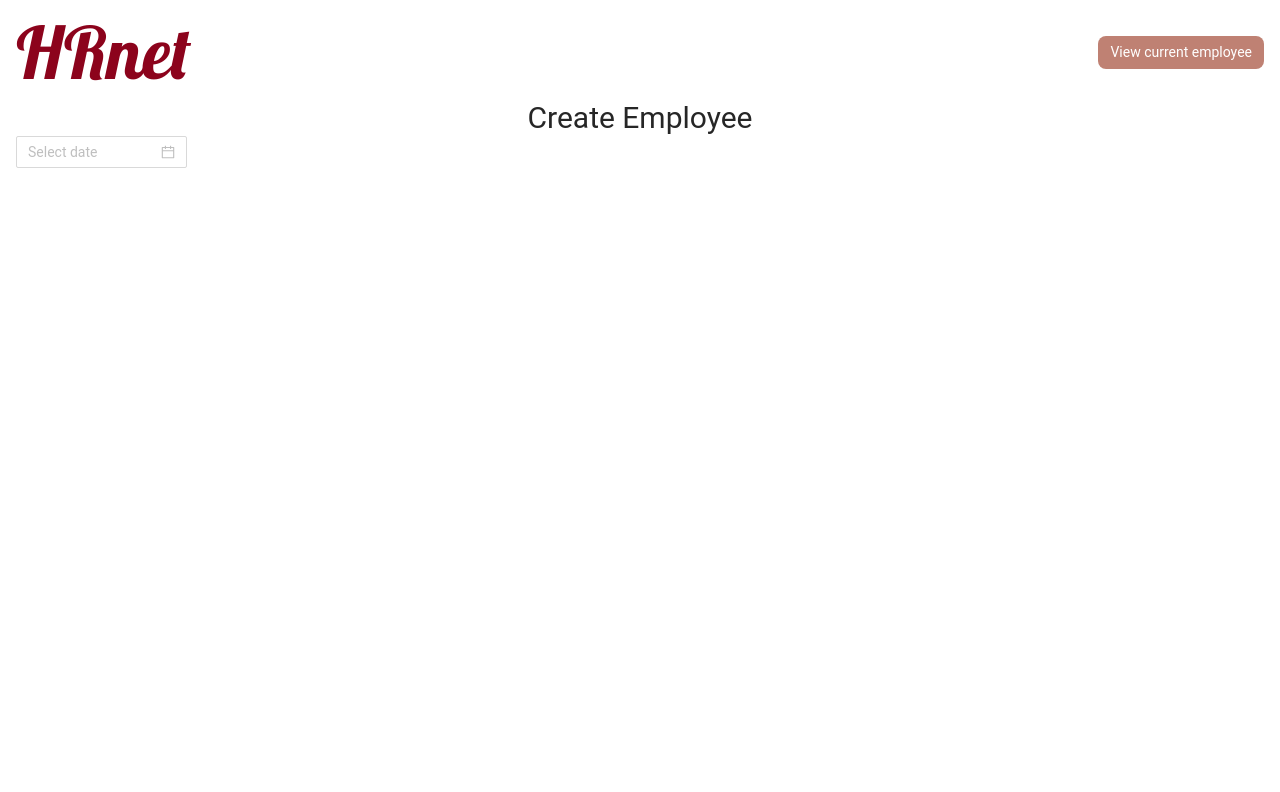
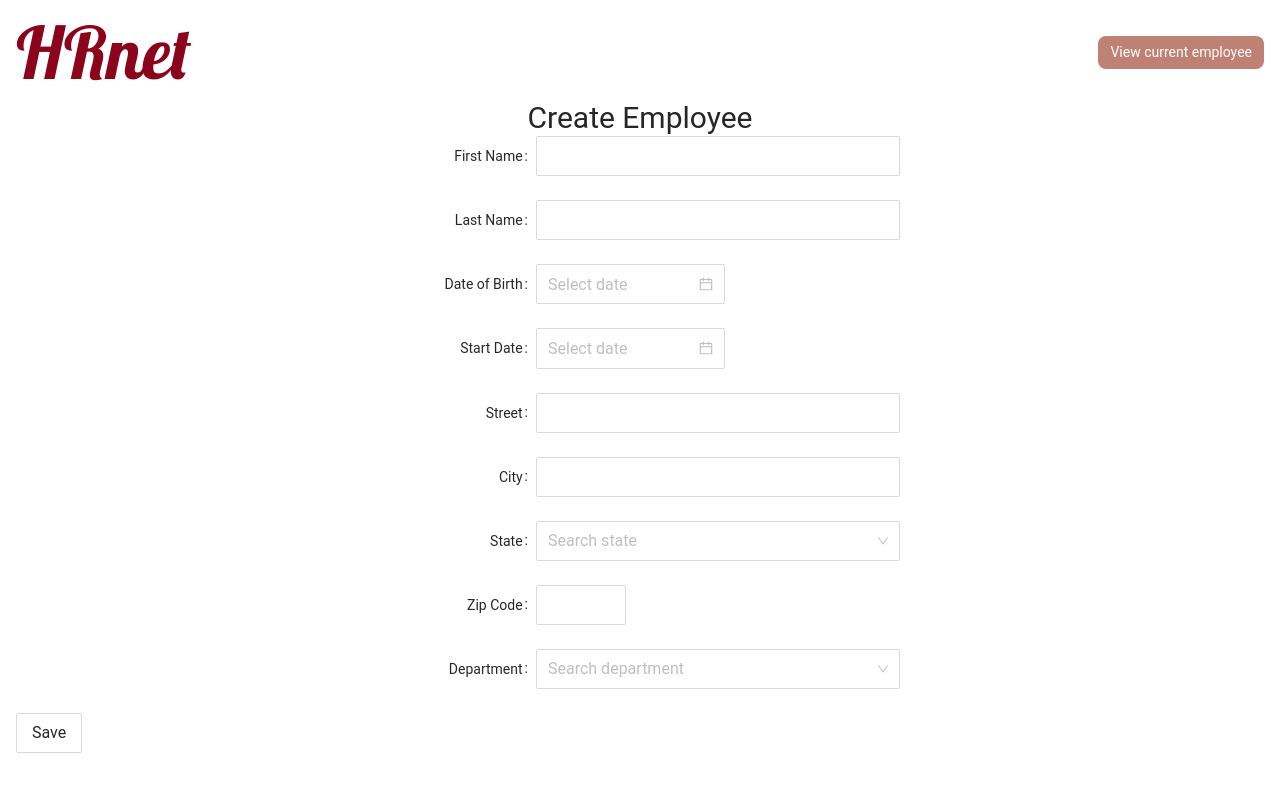
Before and after one commit to EPourmo/migrating-from-jquery-to-react-library, a React (Vite) app in the folder p14-react/: page / in a window 1280 px wide. Shown: the top 792 px of the page. Built offline with nearby package versions, Linux system fonts and the light colour scheme.

Commit message:
work on form data

```diff
--- a/p14-react/src/App.jsx
+++ b/p14-react/src/App.jsx
@@ -1,13 +1,13 @@
 import Header from "./components/Header";
 import Title from "./components/Title";
-import { Form } from "./components/Form";
+import FormUI from "./components/FormUI";
 
 function App() {
   return (
     <div className="m-4">
       <Header />
       <Title />
-      <Form />
+      <FormUI />
     </div>
   );
 }
--- a/p14-react/src/components/Form.jsx
+++ /dev/null
@@ -1,12 +0,0 @@
-import { DatePicker, Space } from "antd";
-import "antd/dist/antd.css";
-
-export const Form = () => {
-  return (
-    <div>
-      {/* <Space direction="vertical"> */}
-      <DatePicker />
-      {/* </Space> */}
-    </div>
-  );
-};
--- /dev/null
+++ b/p14-react/src/components/FormUI.jsx
@@ -0,0 +1,82 @@
+import { Button, DatePicker, Form, Input, InputNumber, Select } from "antd";
+import "antd/dist/antd.css";
+import { stateData, departmentData } from "../formData";
+
+const FormUI = () => {
+  const getData = (e) => {
+    console.log(e);
+  };
+  return (
+    <Form
+      labelCol={{
+        span: 10,
+      }}
+      wrapperCol={{
+        span: 7,
+      }}
+      layout="horizontal"
+      size="large"
+      onFinish={getData}
+    >
+      <Form.Item label="First Name" name="firstName">
+        <Input />
+      </Form.Item>
+      <Form.Item label="Last Name" name="lastName">
+        <Input />
+      </Form.Item>
+      <Form.Item label="Date of Birth" name="birth">
+        <DatePicker />
+      </Form.Item>
+      <Form.Item label="Start Date" name="startDate">
+        <DatePicker />
+      </Form.Item>
+      <Form.Item label="Street" name="street">
+        <Input />
+      </Form.Item>
+      <Form.Item label="City" name="city">
+        <Input />
+      </Form.Item>
+      <Form.Item label="State" name="state">
+        <Select
+          showSearch
+          placeholder="Search state"
+          optionFilterProp="children"
+          filterOption={(input, option) =>
+            (option?.label ?? "").toLowerCase().includes(input.toLowerCase())
+          }
+          filterSort={(optionA, optionB) =>
+            (optionA?.label ?? "")
+              .toLowerCase()
+              .localeCompare((optionB?.label ?? "").toLowerCase())
+          }
+          options={stateData}
+        />
+      </Form.Item>
+      <Form.Item label="Zip Code" name="zip">
+        <InputNumber />
+      </Form.Item>
+
+      <Form.Item label="Department" name="Ddpartment">
+        <Select
+          showSearch
+          placeholder="Search department"
+          optionFilterProp="children"
+          filterOption={(input, option) =>
+            (option?.label ?? "").toLowerCase().includes(input.toLowerCase())
+          }
+          filterSort={(optionA, optionB) =>
+            (optionA?.label ?? "")
+              .toLowerCase()
+              .localeCompare((optionB?.label ?? "").toLowerCase())
+          }
+          options={departmentData}
+        />
+      </Form.Item>
+      <Form.Item>
+        <Button htmlType="submit">Save</Button>
+      </Form.Item>
+    </Form>
+  );
+};
+
+export default FormUI;
--- /dev/null
+++ b/p14-react/src/formData.js
@@ -0,0 +1,261 @@
+export const stateData = [
+  {
+    label: "Alabama",
+    value: "1",
+  },
+  {
+    label: "Alaska",
+    value: "2",
+  },
+  {
+    label: "American Samoa",
+    value: "3",
+  },
+  {
+    label: "Arizona",
+    value: "4",
+  },
+  {
+    label: "Arkansas",
+    value: "5",
+  },
+  {
+    label: "California",
+    value: "6",
+  },
+  {
+    label: "Colorado",
+    value: "7",
+  },
+  {
+    label: "Connecticut",
+    value: "8",
+  },
+  {
+    label: "Delaware",
+    value: "9",
+  },
+  {
+    label: "District Of Columbia",
+    value: "10",
+  },
+  {
+    label: "Federated States Of Micronesia",
+    value: "11",
+  },
+  {
+    label: "Florida",
+    value: "12",
+  },
+  {
+    label: "Georgia",
+    value: "13",
+  },
+  {
+    label: "Guam",
+    value: "14",
+  },
+  {
+    label: "Hawaii",
+    value: "15",
+  },
+  {
+    label: "Idaho",
+    value: "16",
+  },
+  {
+    label: "Illinois",
+    value: "17",
+  },
+  {
+    label: "Indiana",
+    value: "18",
+  },
+  {
+    label: "Iowa",
+    value: "19",
+  },
+  {
+    label: "Kansas",
+    value: "20",
+  },
+  {
+    label: "Kentucky",
+    value: "21",
+  },
+  {
+    label: "Louisiana",
+    value: "22",
+  },
+  {
+    label: "Maine",
+    value: "23",
+  },
+  {
+    label: "Marshall Islands",
+    value: "24",
+  },
+  {
+    label: "Maryland",
+    value: "25",
+  },
+  {
+    label: "Massachusetts",
+    value: "26",
+  },
+  {
+    label: "Michigan",
+    value: "27",
+  },
+  {
+    label: "Minnesota",
+    value: "28",
+  },
+  {
+    label: "Mississippi",
+    value: "29",
+  },
+  {
+    label: "Missouri",
+    value: "30",
+  },
+  {
+    label: "Montana",
+    value: "31",
+  },
+  {
+    label: "Nebraska",
+    value: "32",
+  },
+  {
+    label: "Nevada",
+    value: "33",
+  },
+  {
+    label: "New Hampshire",
+    value: "34",
+  },
+  {
+    label: "New Jersey",
+    value: "35",
+  },
+  {
+    label: "New Mexico",
+    value: "36",
+  },
+  {
+    label: "New York",
+    value: "37",
+  },
+  {
+    label: "North Carolina",
+    value: "38",
+  },
+  {
+    label: "North Dakota",
+    value: "39",
+  },
+  {
+    label: "Northern Mariana Islands",
+    value: "40",
+  },
+  {
+    label: "Ohio",
+    value: "41",
+  },
+  {
+    label: "Oklahoma",
+    value: "42",
+  },
+  {
+    label: "Oregon",
+    value: "43",
+  },
+  {
+    label: "Palau",
+    value: "44",
+  },
+  {
+    label: "Pennsylvania",
+    value: "45",
+  },
+  {
+    label: "Puerto Rico",
+    value: "46",
+  },
+  {
+    label: "Rhode Island",
+    value: "47",
+  },
+  {
+    label: "South Carolina",
+    value: "48",
+  },
+  {
+    label: "South Dakota",
+    value: "49",
+  },
+  {
+    label: "Tennessee",
+    value: "50",
+  },
+  {
+    label: "Texas",
+    value: "51",
+  },
+  {
+    label: "Utah",
+    value: "52",
+  },
+  {
+    label: "Vermont",
+    value: "53",
+  },
+  {
+    label: "Virgin Islands",
+    value: "54",
+  },
+  {
+    label: "Virginia",
+    value: "55",
+  },
+  {
+    label: "Washington",
+    value: "56",
+  },
+  {
+    label: "West Virginia",
+    value: "57",
+  },
+  {
+    label: "Wisconsin",
+    value: "58",
+  },
+  {
+    label: "Wyoming",
+    value: "59",
+  },
+];
+
+export const departmentData = [
+  {
+    label: "Sales",
+    value: "1",
+  },
+  {
+    label: "Marketing",
+    value: "2",
+  },
+  {
+    label: "Engineering",
+    value: "3",
+  },
+  {
+    label: "Human Resources",
+    value: "4",
+  },
+  {
+    label: "Legal",
+    value: "5",
+  },
+];
```
